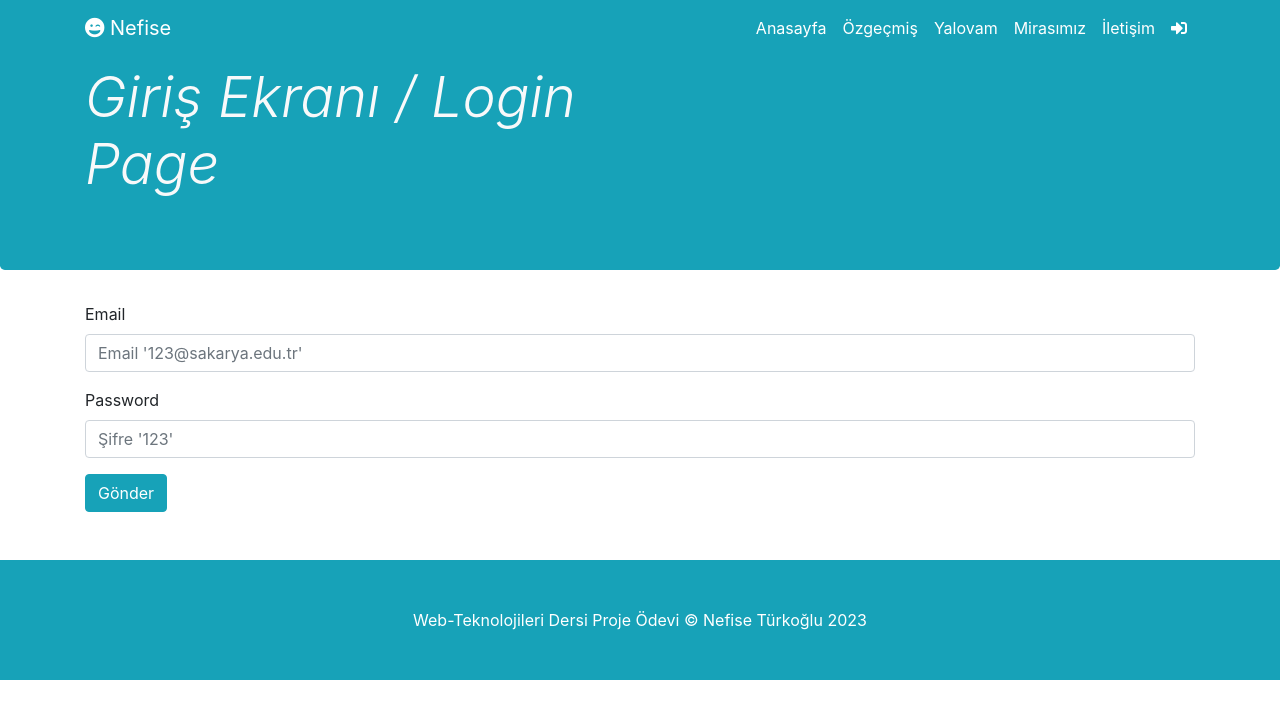
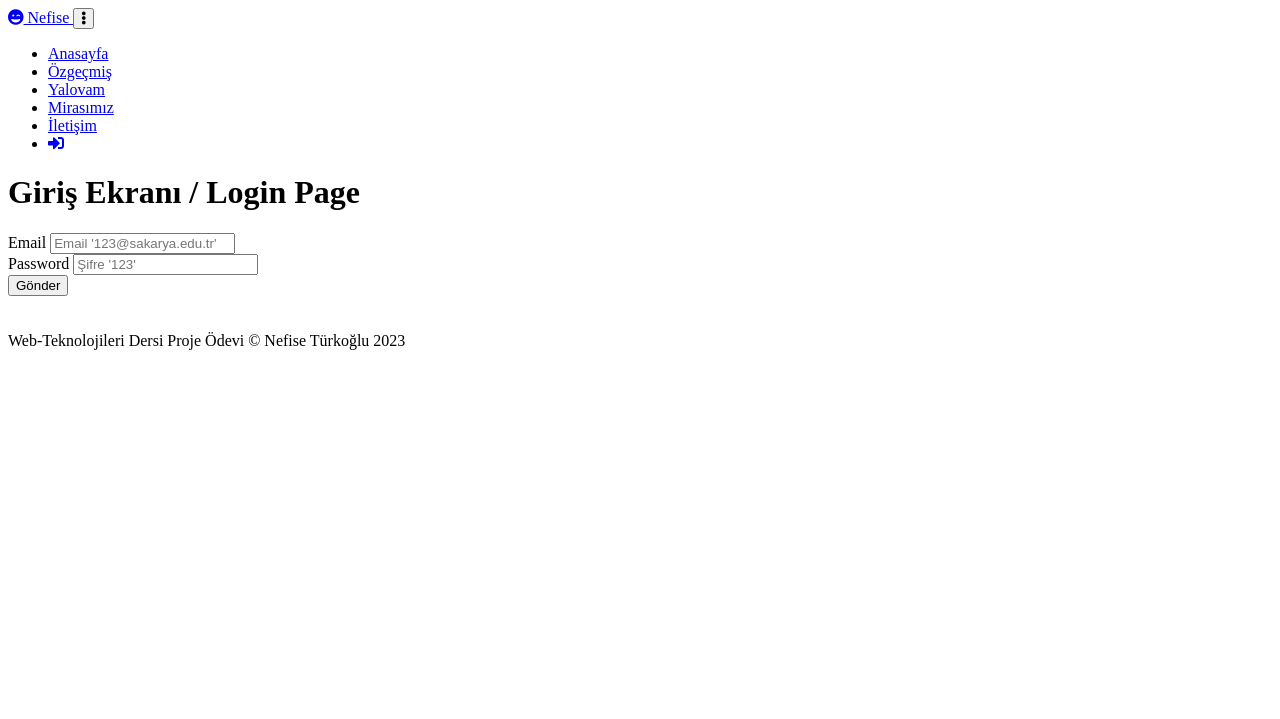
Before and after one commit to nefiseT/Ki-isel-Web-Sitesi---Personal-WebSite, a PHP site: page /login.php in a window 1280 px wide. Shown: the top 719 px of the page. Run offline with PHP 8.4, Linux system fonts and the light colour scheme; some libraries are stand-ins or nearby versions.

Commit message:
Update login.php

```diff
--- a/login.php
+++ b/login.php
@@ -9,16 +9,19 @@
 	<meta name="viewport" content="width=device-width, initial-scale=1, shrink-to-fit=no">
 
 	<!-- Ikon Kutuphanesi -->
+
 	<link rel="stylesheet" href="https://use.fontawesome.com/releases/v5.6.1/css/all.css" integrity="sha384-gfdkjb5BdAXd+lj+gudLWI+BXq4IuLW5IT+brZEZsLFm++aCMlF1V92rMkPaX4PP" crossorigin="anonymous">
 
+
 	<!-- Bootstrap CSS -->
-	<link rel="stylesheet" href="https://stackpath.bootstrapcdn.com/bootstrap/4.1.3/css/bootstrap.min.css">
 
 	<!-- Font -->
-	<link href="https://fonts.googleapis.com/css?family=Lato|Open+Sans&display=swap" rel="stylesheet">
+	<link href="https://fonts.googleapis.
 
 	<!-- Css -->
 	<link rel="stylesheet" href="style.css">
+
+
 
 	<!--------------------------------->
 	<title> Web Teknoloji Projesi Kişisel Web Sitesi Tasarımı </title>
@@ -38,7 +41,9 @@
 	  		   Nefise
 	      	</a>
 
-			<button class="navbar-toggler" type="button" data-toggle="collapse" data-target="#navbarCollapse">
+
+			<button class="navbar-toggler" type="bu
+				on" data-toggle="collapse" data-target="#navbarCollapse">
 				<span class="navbar-toggler-icon"><i class="fas fa-ellipsis-v"></i></span>
 			</button>
 
```
